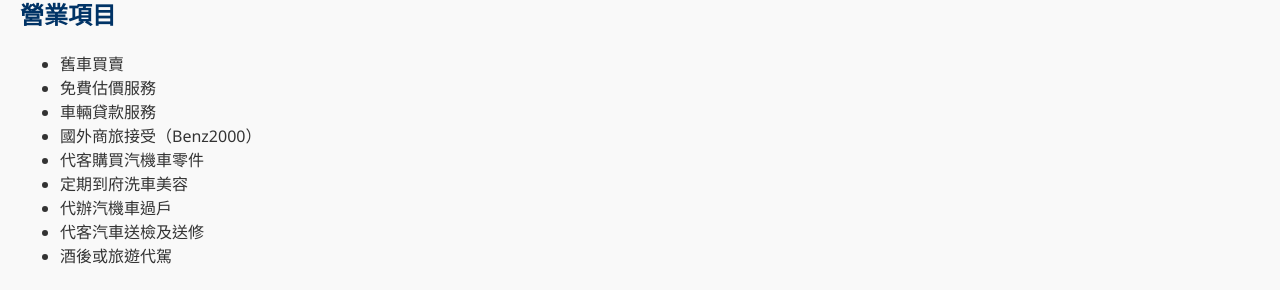
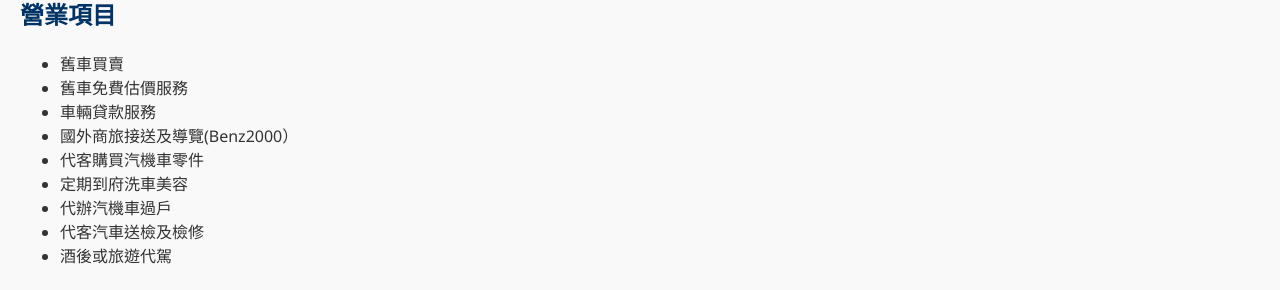
Before and after one commit to chday169/used_car_trade, a plain HTML site: page index.html in a window 1280 px wide. Shown: the part 380-670 px from the top of the page. Drawn offline with Linux system fonts and the light colour scheme.

Commit message:
Add files via upload

```diff
--- a/index.html
+++ b/index.html
@@ -41,13 +41,13 @@
       <h2>營業項目</h2>
       <ul>
         <li>舊車買賣</li>
-        <li>免費估價服務</li>
+        <li>舊車免費估價服務</li>
 		<li>車輛貸款服務</li>
-        <li>國外商旅接受（Benz2000）</li>
-        <li>代客購買汽機車零件</li>
+        <li>國外商旅接送及導覽(Benz2000）</li>
+		<li>代客購買汽機車零件</li>
         <li>定期到府洗車美容</li>
         <li>代辦汽機車過戶</li>
-        <li>代客汽車送檢及送修</li>
+        <li>代客汽車送檢及檢修</li>
         <li>酒後或旅遊代駕</li>
       </ul>
     </section>
```
